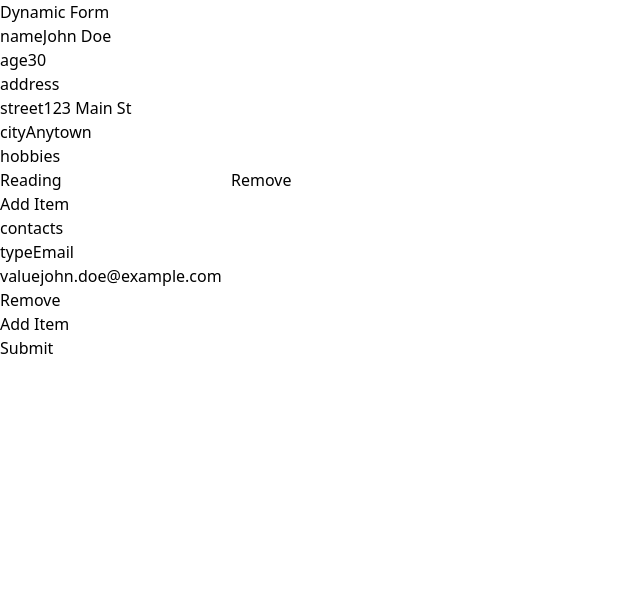
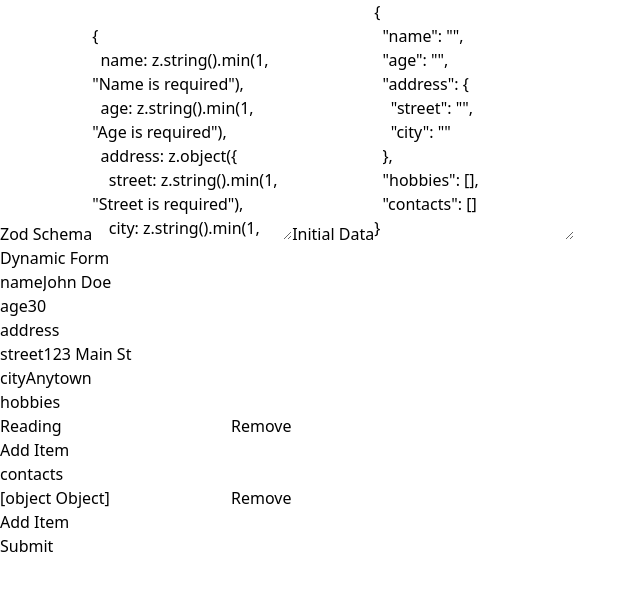
Before and after one commit to skogeo/rhf-zod-dynamic-form, a React (Vite) app: page / in a window 1280 px wide. Shown: the top 590 px of the page, without its empty margins (0-640 px from the left). Built offline with nearby package versions, Linux system fonts and the light colour scheme.

Commit message:
preview updated

```diff
--- a/src/App.tsx
+++ b/src/App.tsx
@@ -1,7 +1,9 @@
-import { z } from 'zod';
+import React, { useState, useEffect } from 'react';
+import { z, ZodSchema } from 'zod';
 import DynamicForm from './DynamicForm';
 
-const formSchema = z.object({
+const defaultSchema = `
+{
   name: z.string().min(1, "Name is required"),
   age: z.string().min(1, "Age is required"),
   address: z.object({
@@ -13,9 +15,11 @@
     type: z.string().min(1, "Contact type is required"),
     value: z.string().min(1, "Contact value is required"),
   })),
-});
+}
+`;
 
-const initialData = formSchema.parse({
+const defaultInitialData = `
+{
   name: 'John Doe',
   age: '30',
   address: {
@@ -24,17 +28,98 @@
   },
   hobbies: ['Reading'],
   contacts: [{ type: 'Email', value: 'john.doe@example.com' }],
-});
-
-const handleSubmit = (data: any) => {
-  console.log(data);
-  // Handle form submission
-};
+}
+`;
 
 const App = () => {
+  const [schemaInput, setSchemaInput] = useState(defaultSchema);
+  const [initialDataInput, setInitialDataInput] = useState(defaultInitialData);
+  const [formSchema, setFormSchema] = useState<ZodSchema | null>(null);
+  const [initialData, setInitialData] = useState<any>(null);
+
+  useEffect(() => {
+    try {
+      const parsedSchema = new Function('z', `return z.object(${schemaInput})`)(z);
+      setFormSchema(parsedSchema);
+
+      // Generate initial data with empty strings
+      const generateEmptyData = (schema: any) => {
+        if (schema._def.typeName === 'ZodObject') {
+          const shape = schema._def.shape();
+          const emptyData: any = {};
+          for (const key in shape) {
+            emptyData[key] = generateEmptyData(shape[key]);
+          }
+          return emptyData;
+        } else if (schema._def.typeName === 'ZodArray') {
+          return [];
+        } else if (schema._def.typeName === 'ZodOptional' || schema._def.typeName === 'ZodNullable') {
+          return generateEmptyData(schema._def.innerType);
+        } else {
+          return '';
+        }
+      };
+
+      const emptyData = generateEmptyData(parsedSchema);
+      setInitialData(emptyData);
+      setInitialDataInput(JSON.stringify(emptyData, null, 2));
+    } catch (error) {
+      console.error('Invalid schema:', error);
+      setFormSchema(null);
+      setInitialData(null);
+    }
+  }, [schemaInput]);
+
+  useEffect(() => {
+    if (initialDataInput.trim()) {
+      try {
+        const parsedData = new Function(`return (${initialDataInput})`)();
+        setInitialData(parsedData);
+      } catch (error) {
+        console.error('Invalid initial data:', error);
+        setInitialData(null);
+      }
+    } else {
+      setInitialData(null);
+    }
+  }, [initialDataInput]);
+
+  const handleSubmit = (data: any) => {
+    console.log(data);
+    // Handle form submission
+  };
+
   return (
     <div className="container mx-auto p-4">
-      <DynamicForm schema={formSchema} initialData={initialData} onSubmit={handleSubmit} />
+      <div className="flex flex-wrap -mx-2">
+        <div className="w-full md:w-1/2 px-2 mb-4">
+          <label className="block text-gray-700 text-sm font-bold mb-2" htmlFor="schemaInput">
+            Zod Schema
+          </label>
+          <textarea
+            id="schemaInput"
+            className="shadow appearance-none border rounded w-full py-2 px-3 text-gray-700 leading-tight focus:outline-none focus:shadow-outline"
+            rows={10}
+            value={schemaInput}
+            onChange={(e) => setSchemaInput(e.target.value)}
+          />
+          <label className="block text-gray-700 text-sm font-bold mb-2 mt-4" htmlFor="initialDataInput">
+            Initial Data
+          </label>
+          <textarea
+            id="initialDataInput"
+            className="shadow appearance-none border rounded w-full py-2 px-3 text-gray-700 leading-tight focus:outline-none focus:shadow-outline"
+            rows={10}
+            value={initialDataInput}
+            onChange={(e) => setInitialDataInput(e.target.value)}
+          />
+        </div>
+        <div className="w-full md:w-1/2 px-2 mb-4">
+          {formSchema && initialData && (
+            <DynamicForm key={JSON.stringify(formSchema)} schema={formSchema} initialData={initialData} onSubmit={handleSubmit} />
+          )}
+        </div>
+      </div>
     </div>
   );
 };
```
